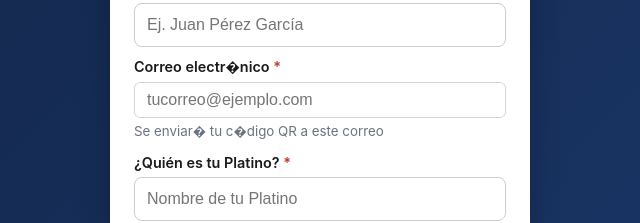
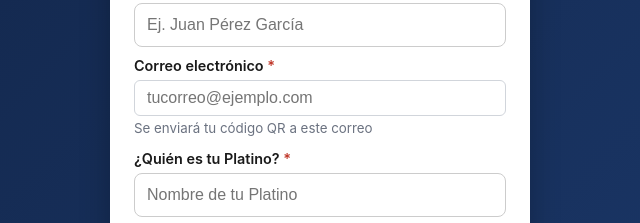
Before and after one commit to sheshoo92-hash/seminario-boletos, a website: page public/index.html in a window 1280 px wide. Shown: the part 697-920 px from the top of the page, 320-960 px from the left. Drawn offline with Linux system fonts and the light colour scheme; no server answers.

Commit message:
fix: corregir acentos en campos de email agregados

```diff
--- a/public/index.html
+++ b/public/index.html
@@ -80,9 +80,9 @@
       <label for="full_name" style="margin-top:18px;">Nombre completo</label>
       <input type="text" id="full_name" name="full_name" placeholder="Ej. Juan Pérez García">
 
-      <label for="email" style="margin-top:10px;display:block;">Correo electr�nico <span style="color:#c0392b;">*</span></label>
+      <label for="email" style="margin-top:10px;display:block;">Correo electrónico <span style="color:#c0392b;">*</span></label>
       <input type="email" id="email" name="email" required placeholder="tucorreo@ejemplo.com" style="width:100%;padding:8px 12px;border:1.5px solid #d1d5db;border-radius:6px;font-size:1rem;box-sizing:border-box;margin-bottom:4px;" />
-      <small style="color:#6b7280;display:block;margin-bottom:8px;">Se enviar� tu c�digo QR a este correo</small>
+      <small style="color:#6b7280;display:block;margin-bottom:8px;">Se enviará tu código QR a este correo</small>
 
       <label for="platino">¿Quién es tu Platino? <span style="color:#c0392b;">*</span></label>
       <input type="text" id="platino" name="platino" placeholder="Nombre de tu Platino">
```
